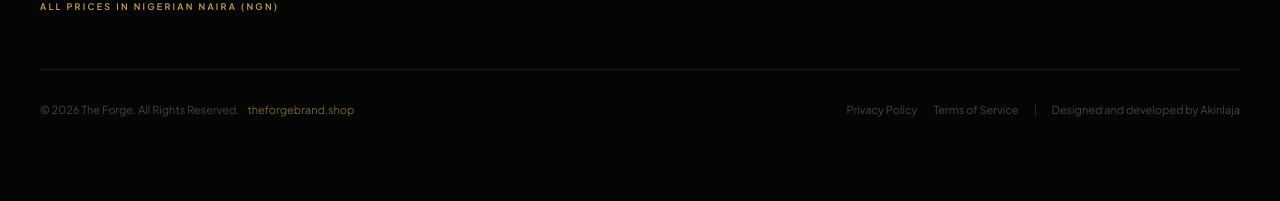
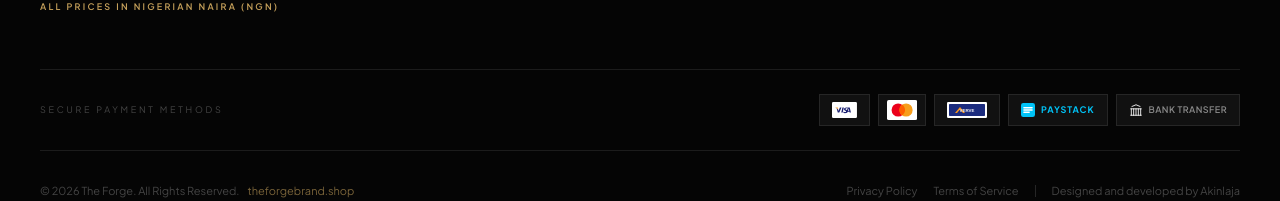
Before and after one commit to ItsAkinlaja/the-forge-storefront, a Next.js app: page / in a window 1280 px wide. Shown: the part 4083-4284 px from the top of the page. Before the commit the page ends 4242 px from the top, so only its background shows below. Built offline with nearby package versions, Linux system fonts and the light colour scheme; no server answers.

Commit message:
feat: payment card badges in footer (Visa, Mastercard, Verve, Paystack, Bank Transfer) + designer credit

```diff
--- a/src/components/layout/Footer.tsx
+++ b/src/components/layout/Footer.tsx
@@ -91,6 +91,63 @@ export function Footer() {
 
         </div>
 
+        {/* Payment methods */}
+        <div className="py-6 border-b border-[#E5E5E5] dark:border-[#1C1C1C] flex flex-col sm:flex-row items-start sm:items-center justify-between gap-4">
+          <p className="text-[9px] uppercase tracking-[0.3em] text-[#AAAAAA] dark:text-[#444444] font-sans">Secure Payment Methods</p>
+          <div className="flex items-center gap-2 flex-wrap">
+
+            {/* Visa */}
+            <div className="h-8 px-3 bg-white dark:bg-[#111111] border border-[#E5E5E5] dark:border-[#262626] flex items-center justify-center">
+              <svg viewBox="0 0 780 500" xmlns="http://www.w3.org/2000/svg" className="h-4 w-auto">
+                <rect width="780" height="500" rx="40" fill="white"/>
+                <path d="M290 330L326 170H370L334 330H290Z" fill="#1A1F71"/>
+                <path d="M492 174C483 171 469 168 452 168C408 168 376 191 376 224C376 249 399 263 416 271C433 280 438 285 438 293C438 305 424 311 411 311C393 311 384 308 368 301L361 298L354 339C365 344 385 348 406 348C453 348 484 325 485 289C485 269 473 254 448 242C432 234 422 228 422 219C422 209 432 199 454 199C473 199 487 203 497 207L502 210L492 174Z" fill="#1A1F71"/>
+                <path d="M554 170H520C509 170 501 173 496 185L432 330H479L488 305H545L550 330H592L554 170ZM499 271C502 262 517 222 517 222C517 222 521 212 524 206L527 221C527 221 537 267 539 271H499Z" fill="#1A1F71"/>
+                <path d="M246 170L203 283L198 259C190 233 167 205 141 191L180 330H228L297 170H246Z" fill="#1A1F71"/>
+                <path d="M167 170H93L92 174C149 188 188 222 198 259L188 185C185 173 177 170 167 170Z" fill="#F9A533"/>
+              </svg>
+            </div>
+
+            {/* Mastercard */}
+            <div className="h-8 px-2 bg-white dark:bg-[#111111] border border-[#E5E5E5] dark:border-[#262626] flex items-center justify-center">
+              <svg viewBox="0 0 131.39 86.9" xmlns="http://www.w3.org/2000/svg" className="h-5 w-auto">
+                <rect width="131.39" height="86.9" rx="8" fill="white"/>
+                <circle cx="48.37" cy="43.45" r="28.5" fill="#EB001B"/>
+                <circle cx="83.02" cy="43.45" r="28.5" fill="#F79E1B"/>
+                <path d="M65.7 19.7a28.5 28.5 0 0 1 0 47.5 28.5 28.5 0 0 1 0-47.5z" fill="#FF5F00"/>
+              </svg>
+            </div>
+
+            {/* Verve */}
+            <div className="h-8 px-3 bg-white dark:bg-[#111111] border border-[#E5E5E5] dark:border-[#262626] flex items-center justify-center">
+              <svg viewBox="0 0 200 80" xmlns="http://www.w3.org/2000/svg" className="h-4 w-auto">
+                <rect width="200" height="80" rx="6" fill="white"/>
+                <rect x="10" y="10" width="180" height="60" rx="4" fill="#1B2B7E"/>
+                <polygon points="40,55 65,25 90,55 80,55 65,37 50,55" fill="#F7941D"/>
+                <text x="100" y="50" fontFamily="Arial" fontWeight="bold" fontSize="22" fill="white" textAnchor="middle">VERVE</text>
+              </svg>
+            </div>
+
+            {/* Paystack */}
+            <div className="h-8 px-3 bg-white dark:bg-[#111111] border border-[#E5E5E5] dark:border-[#262626] flex items-center justify-center gap-1.5">
+              <svg viewBox="0 0 24 24" className="h-3.5 w-3.5" fill="none">
+                <rect width="24" height="24" rx="4" fill="#00C3F7"/>
+                <path d="M5 12h14M5 8h14M5 16h9" stroke="white" strokeWidth="2.5" strokeLinecap="round"/>
+              </svg>
+              <span className="text-[9px] font-bold tracking-[0.1em] text-[#00C3F7] font-sans uppercase">Paystack</span>
+            </div>
+
+            {/* Bank Transfer */}
+            <div className="h-8 px-3 bg-white dark:bg-[#111111] border border-[#E5E5E5] dark:border-[#262626] flex items-center justify-center gap-1.5">
+              <svg viewBox="0 0 24 24" className="h-3.5 w-3.5 text-[#050505] dark:text-white" fill="none" stroke="currentColor" strokeWidth="1.5">
+                <path d="M3 21h18M3 10h18M5 6l7-3 7 3M4 10v11M20 10v11M8 10v11M12 10v11M16 10v11" strokeLinecap="round" strokeLinejoin="round"/>
+              </svg>
+              <span className="text-[9px] font-semibold tracking-[0.05em] text-[#555555] dark:text-[#888888] font-sans uppercase">Bank Transfer</span>
+            </div>
+
+          </div>
+        </div>
+
         {/* Bottom bar */}
         <div className="pt-8 flex flex-col sm:flex-row items-start sm:items-center justify-between gap-4 text-[11px] text-[#AAAAAA] dark:text-[#444444]">
           <p>
```
